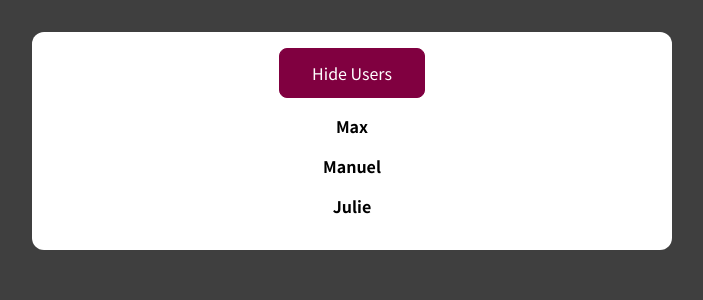
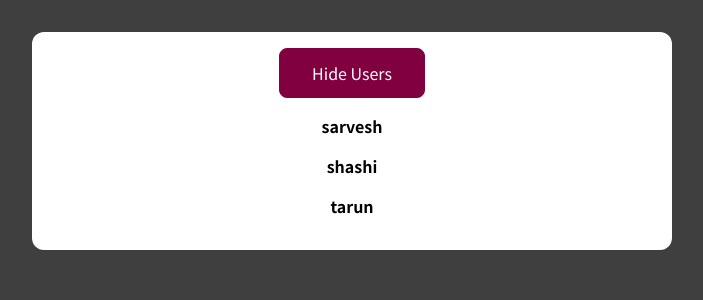
Before and after one commit to sarveshhome/reactClassBasedComponents, a React (Create React App) app: page / in a window 1280 px wide. Shown: the top 300 px of the page, without its empty margins (288-991 px from the left). Built offline with nearby package versions, Linux system fonts and the light colour scheme.

Commit message:
Add user class based componenent

```diff
--- a/src/components/User.js
+++ b/src/components/User.js
@@ -1,7 +1,16 @@
+import { Component } from 'react';
+
 import classes from './User.module.css';
 
-const User = (props) => {
-  return <li className={classes.user}>{props.name}</li>;
-};
+class User extends Component {
+  render() {
+    return <li className={classes.user}>{this.props.name}</li>;
+
+  }
+}
+
+// const User = (props) => {
+//   return <li className={classes.user}>{props.name}</li>;
+// };
 
 export default User;
--- a/src/components/Users.js
+++ b/src/components/Users.js
@@ -4,9 +4,9 @@
 import classes from './Users.module.css';
 
 const DUMMY_USERS = [
-  { id: 'u1', name: 'Max' },
-  { id: 'u2', name: 'Manuel' },
-  { id: 'u3', name: 'Julie' },
+  { id: 'u1', name: 'sarvesh' },
+  { id: 'u2', name: 'shashi' },
+  { id: 'u3', name: 'tarun' },
 ];
 
 const Users = () => {
```
Also changed, not shown: 1 other file (tests, documents, lock files or other folders).
